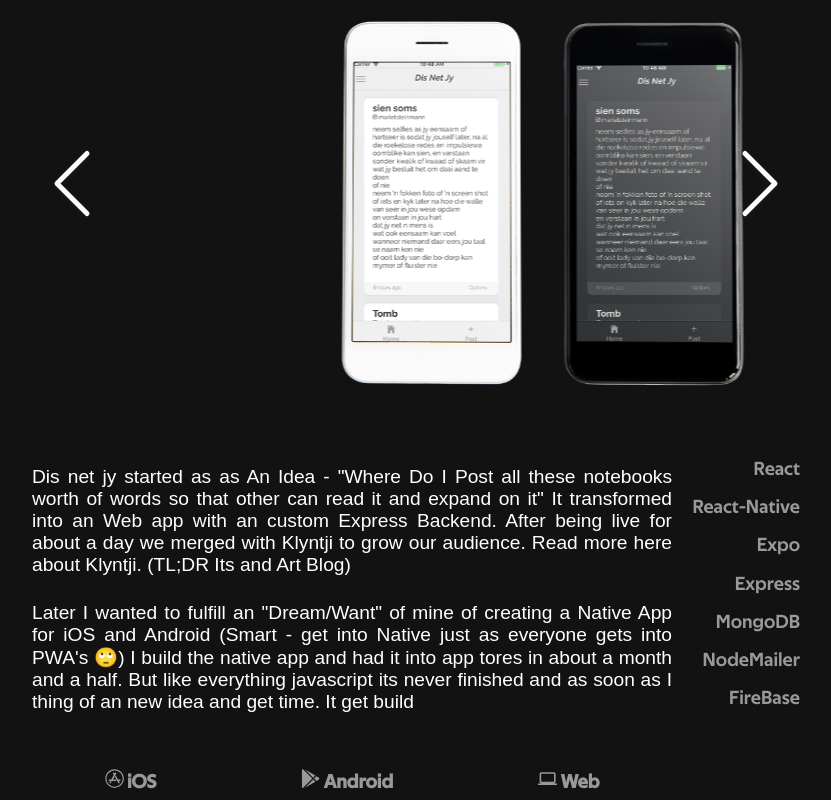
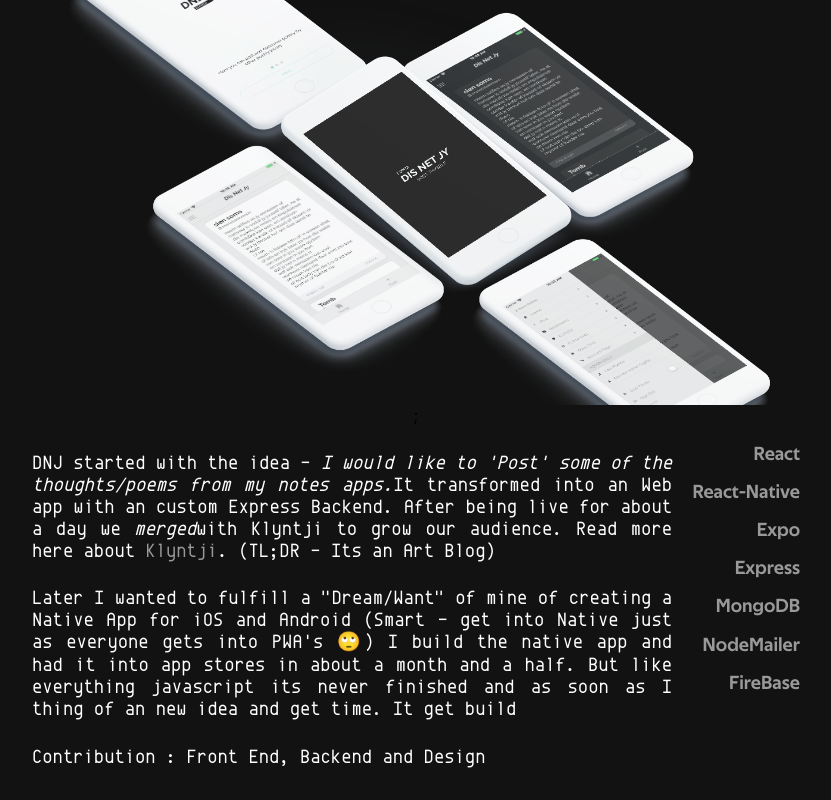
Before and after one commit to ahwelgemoed/ahwelgmoedFodPres, a React (Create React App) app: page /dnj in a window 1280 px wide. Shown: the part 340-1140 px from the top of the page, without its empty margins (224-1055 px from the left). Built offline with nearby package versions, Linux system fonts and the light colour scheme; what spectacle would draw is missing.

Commit message:
Finished DNJ

```diff
--- a/src/App.css
+++ b/src/App.css
@@ -4,3 +4,9 @@
   font-weight: 400;
   src: url('./fonts/TechnaSans-Regular.otf');
 }
+@font-face {
+  font-family: 'EnvyCodeR';
+  font-style: normal;
+  font-weight: 400;
+  src: url('./fonts/Envy-Code-R.ttf');
+}
--- a/src/components/DNJAPP.js
+++ b/src/components/DNJAPP.js
@@ -1,11 +1,12 @@
 import React, { Component } from 'react';
 import { MdComputer } from 'react-icons/md';
-import { FaGooglePlay, FaAppStore } from 'react-icons/fa';
+import { FaGooglePlay, FaAppStore, FaGithub } from 'react-icons/fa';
 import ImageGallery from 'react-image-gallery';
 import 'react-image-gallery/styles/css/image-gallery.css';
 import one from './images/1.png';
 import two from './images/2.png';
 import three from './images/3.png';
+import four from './images/4.png';
 
 export default class DNJAPP extends Component {
   render() {
@@ -26,34 +27,34 @@ export default class DNJAPP extends Component {
         <h3 className="subTitle">
           <i>Web_&_Native</i>
         </h3>
-        <ImageGallery
-          autoPlay={true}
-          disableArrowKeys={true}
-          items={images}
-          showThumbnails={false}
-          showBullets={false}
-          showPlayButton={false}
-          showFullscreenButton={false}
-          slideDuration={3000}
-        />
+        <img className="mainImg" src={four} alt="Logo" />;
         <div className="techHolder">
           <div className="techLeft">
             {' '}
             <h4 className="appDesc">
-              Dis net jy started as as An Idea - "Where Do I Post all these
-              notebooks worth of words so that other can read it and expand on
-              it" It transformed into an Web app with an custom Express Backend.
-              After being live for about a day we merged with Klyntji to grow
-              our audience. Read more here about Klyntji. (TL;DR Its and Art
-              Blog)
+              DNJ started with the idea -{' '}
+              <i>
+                I would like to 'Post' some of the thoughts/poems from my notes
+                apps.
+              </i>
+              It transformed into an Web app with an custom Express Backend.
+              After being live for about a day we <i>merged</i>
+              with Klyntji to grow our audience. Read more here about{' '}
+              <a target="_blank" href="https://klyntji.com/">
+                Klyntji
+              </a>
+              . (TL;DR - Its an Art Blog)
             </h4>
             <h4 className="appDesc">
-              Later I wanted to fulfill an "Dream/Want" of mine of creating a
+              Later I wanted to fulfill a "Dream/Want" of mine of creating a
               Native App for iOS and Android (Smart - get into Native just as
               everyone gets into PWA's 🙄) I build the native app and had it
-              into app tores in about a month and a half. But like everything
+              into app stores in about a month and a half. But like everything
               javascript its never finished and as soon as I thing of an new
               idea and get time. It get build
+            </h4>
+            <h4 className="appDesc">
+              Contribution : Front End, Backend and Design
             </h4>
             <div className="links">
               <a
@@ -71,6 +72,9 @@ export default class DNJAPP extends Component {
               <a target="_blank" href="http://www.disnetjy.com/">
                 <MdComputer /> Web
               </a>
+              <a target="_blank" href="https://github.com/ahwelgemoed/dnjRN">
+                <FaGithub /> Github
+              </a>
             </div>
           </div>
           <div className="techRight">
@@ -83,6 +87,16 @@ export default class DNJAPP extends Component {
             <p>FireBase</p>
           </div>
         </div>
+        <ImageGallery
+          autoPlay={true}
+          disableArrowKeys={true}
+          items={images}
+          showThumbnails={false}
+          showBullets={false}
+          showPlayButton={false}
+          showFullscreenButton={false}
+          slideDuration={3000}
+        />
       </div>
     );
   }
--- a/src/components/Home.js
+++ b/src/components/Home.js
@@ -16,7 +16,7 @@ export default class Home extends Component {
           <i>front_end_developer</i>
         </h3>
         <h4 className="subTitleCode">
-          <i>_anythingJavascript_</i>
+          <i>#roadtofullstack</i>
         </h4>
       </div>
     );
--- a/src/components/main.scss
+++ b/src/components/main.scss
@@ -93,25 +93,32 @@
   margin-bottom: 2rem;
 }
 .subTitle {
-  font-family: 'PT Sans', sans-serif;
+  font-family: 'EnvyCodeR';
   margin-top: 10px;
   font-size: 1.6rem;
   font-weight: 700;
   color: #999;
 }
 .subTitleCode {
-  font-family: 'PT Sans', sans-serif;
+  font-family: 'EnvyCodeR';
+
   margin-top: 10px;
   font-weight: 300;
   color: rgb(104, 104, 104);
 }
 .appDesc {
-  font-family: 'Raleway', sans-serif;
+  font-family: 'EnvyCodeR';
   color: #fff;
   font-weight: 300;
   font-size: 1.2rem;
   margin-bottom: 1rem;
   text-align: justify;
+  a {
+    text-decoration: none;
+    font-family: 'EnvyCodeR';
+    color: #999;
+    font-size: 1.2rem;
+  }
 }
 .techHolder {
   display: flex;
@@ -131,7 +138,6 @@
 }
 .techLeft {
   width: 50vw;
-  font-family: 'TechnaSans-Regular';
   color: #999;
   font-weight: 900;
   font-size: 2rem;
@@ -140,9 +146,10 @@
   display: flex;
   justify-content: space-around;
   padding-top: 5vh;
-  padding-bottom: 15vh;
+
   a {
     text-decoration: none;
+    font-family: 'EnvyCodeR';
     color: #999;
     font-size: 1.2rem;
   }
@@ -164,4 +171,9 @@
 }
 .image-gallery {
   width: 60vw;
+  padding-bottom: 15vh;
 }
+.mainImg {
+  height: 60vh;
+  max-width: 100%;
+}
```
Also changed, not shown: src/components/global-styles.js (deleted), src/components/images/4.png (added).
